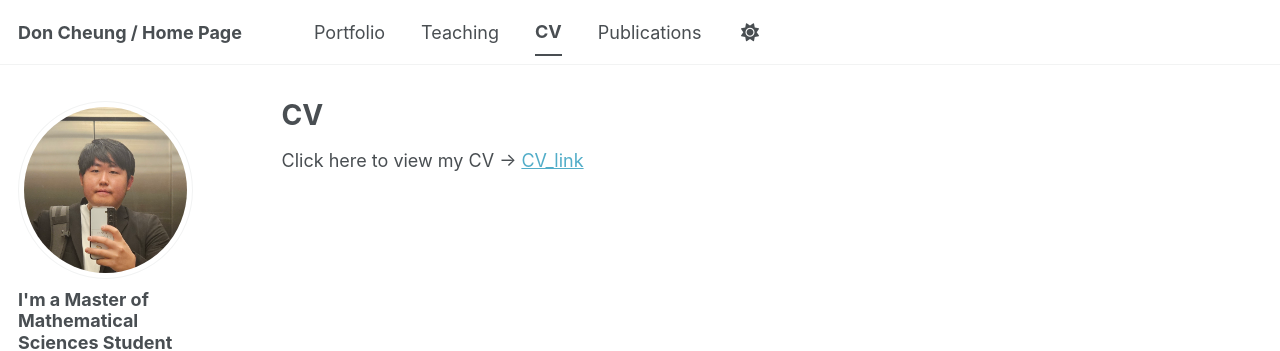
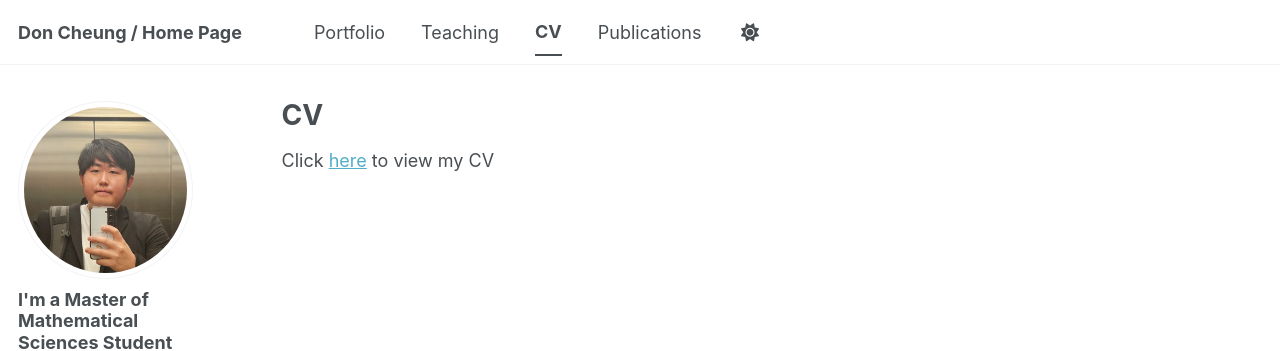
Before and after one commit to doncheung10/doncheung10.github.io, a Jekyll site: the page built from _pages/cv.md, in a window 1280 px wide. Shown: the top 351 px of the page. Built offline with Jekyll 4.4.1, drawn with Linux system fonts in a browser that asks for light colours; a script bundle is joined from its source files by our own code; library files that are not in the unit come from our copies.

Commit message:
Update cv.md

```diff
--- a/_pages/cv.md
+++ b/_pages/cv.md
@@ -9,4 +9,4 @@ redirect_from:
 
 {% include base_path %}
 
-Click here to view my CV -> [CV_link](https://docs.google.com/document/d/1f2rvhzbWmI8N_po5Ko1xwaJnMAuwu3YL/edit?usp=sharing&ouid=113497992504089213963&rtpof=true&sd=true)
+Click [here](https://unisydneyedu-my.sharepoint.com/:w:/g/personal/dche2971_uni_sydney_edu_au/IQCzVm1bEP1uQKvlN0it_MgoASzyauhFDFirDs5D_bEBotg?e=g1qdF1) to view my CV
```
